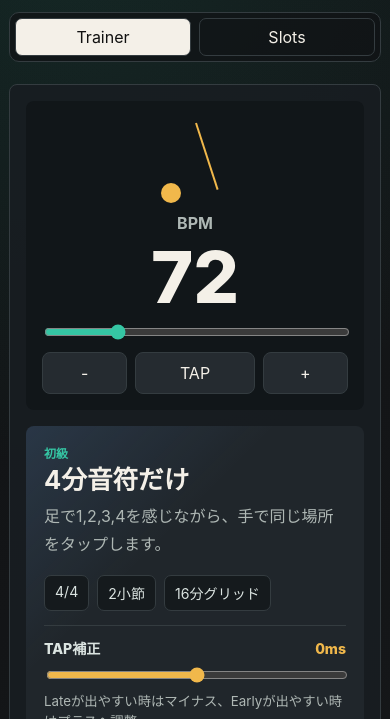
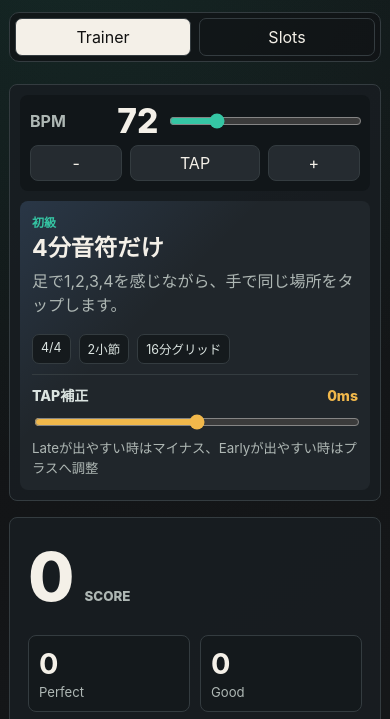
Before and after one commit to tstylelab/tsg-rhythm-trainer-gpt, a website: page index.html in a window 390 px wide. Shown: the part 75-794 px from the top of the page. Drawn offline with Linux system fonts and the light colour scheme.

Commit message:
Compact mobile tempo controls

```diff
--- a/styles.css
+++ b/styles.css
@@ -594,6 +594,68 @@ h2 {
     box-shadow: none;
   }
 
+  .control-surface {
+    gap: 10px;
+    padding: 10px;
+  }
+
+  .tempo-ring {
+    grid-template-columns: auto minmax(58px, 0.7fr) minmax(0, 1.6fr);
+    align-items: center;
+    gap: 8px;
+    min-height: 0;
+    padding: 10px;
+    text-align: left;
+  }
+
+  .pendulum {
+    display: none;
+  }
+
+  .tempo-ring label {
+    margin: 0;
+  }
+
+  .tempo-ring output {
+    font-size: 2.1rem;
+    text-align: right;
+  }
+
+  .tempo-ring input {
+    min-width: 0;
+  }
+
+  .tempo-buttons {
+    grid-column: 1 / -1;
+  }
+
+  .tempo-buttons button {
+    min-height: 36px;
+  }
+
+  .practice-card {
+    min-height: 0;
+    padding: 12px;
+  }
+
+  .practice-card h2 {
+    font-size: 1.45rem;
+  }
+
+  .practice-card p:not(.eyebrow) {
+    line-height: 1.55;
+  }
+
+  .meter-row span {
+    padding: 5px 8px;
+    font-size: 0.78rem;
+  }
+
+  .latency-control {
+    margin-top: 10px;
+    padding-top: 10px;
+  }
+
   .notation {
     grid-template-columns: repeat(16, minmax(0, 1fr));
     gap: 2px;
```
